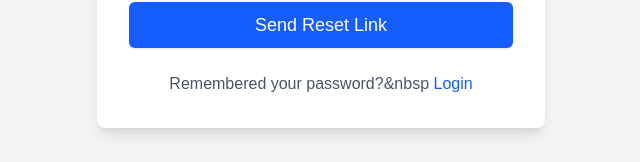
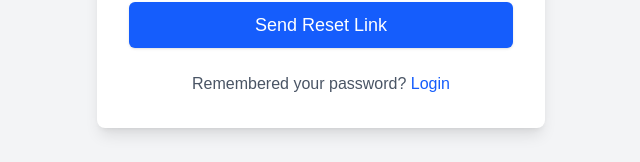
Before and after one commit to gaelmh/NutriSaas_Assesment, a Next.js app in the folder frontend/: page /forgot-password in a window 1280 px wide. Shown: the part 456-618 px from the top of the page, without its empty margins (319-959 px from the left). Built offline with nearby package versions, Linux system fonts and the light colour scheme.

Commit message:
Fixed bugs that prevented frontend deployment

```diff
--- a/frontend/src/app/forgot-password/page.tsx
+++ b/frontend/src/app/forgot-password/page.tsx
@@ -82,7 +82,7 @@ export default function ForgotPasswordPage() {
         )}
 
         <p className="mt-6 text-center text-gray-600">
-          Remembered your password?&nbsp{' '}
+          Remembered your password?{' '}
           <Link href="/login" className="font-medium text-blue-600 hover:text-blue-500">
             Login
           </Link>
```
